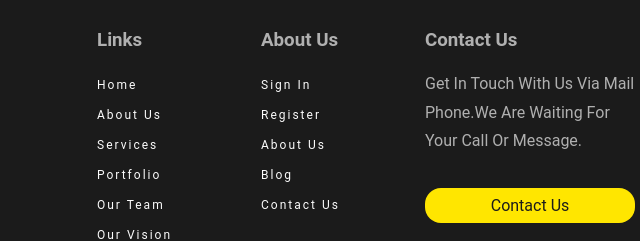
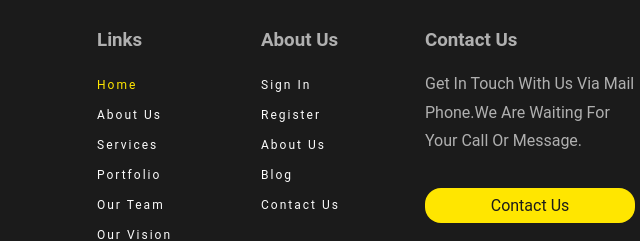
Before and after one commit to ZainFantastic/Webdesign_Agency_Template_2, a plain HTML site: page index.html in a window 1280 px wide. In both pictures the pointer is over the link 673 px from the left and 6359 px from the top of the page. Shown: the part 6275-6516 px from the top of the page, 526-1166 px from the left. Drawn offline with Linux system fonts and the light colour scheme.

Commit message:
add color effect to footer links

```diff
--- a/page_style.css
+++ b/page_style.css
@@ -660,6 +660,9 @@ footer .box .f-link a {
   font-size:0.75rem;
   letter-spacing:2px;
 }
+footer .box .f-link a:hover{
+  color:var(--color-primary);
+}
 footer .footer-contact-us .contact-btn{
   display:block;
   padding: 0.5rem 2rem;
@@ -677,6 +680,7 @@ footer .footer-contact-us .social-media ul li{
   margin: 0.5rem;
 }
 
+/* devices with screen max width 768px */
 @media all and (max-width:768px){
   footer .box,
   footer .footer-company{
```
